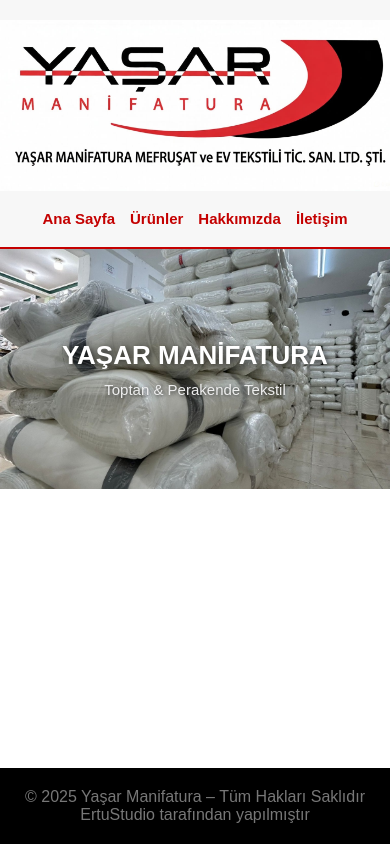
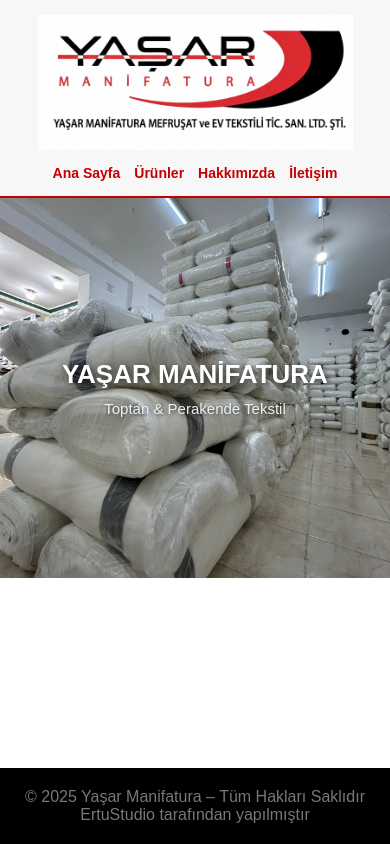
Before and after one commit to Etugurul/denme2y, a plain HTML site: page index.html in a window 390 px wide. Drawn offline with Linux system fonts and the light colour scheme.

Commit message:
Update style.css

```diff
--- a/style.css
+++ b/style.css
@@ -8,6 +8,7 @@
 /* ALTTA BOŞLUK OLMASIN */
 html, body {
     height: 100%;
+    overflow-x: hidden;
 }
 
 body {
@@ -17,40 +18,62 @@ body {
     flex-direction: column;
 }
 
-/* HEADER */
+/* HEADER - HER CİHAZDA AYNI HİYERARŞİ (ÜSTTE LOGO, ALTTA MENÜ) */
 .header {
     display: flex;
-    justify-content: space-between;
+    flex-direction: column;
     align-items: center;
-    padding: 30px 40px;
+    justify-content: center;
+    padding: 15px 20px;
     background: #f7f7f7;
     border-bottom: 2px solid #c40000;
+    gap: 15px;
+    width: 100%;
 }
 
-.logo {
-    width: 340px;
-    height: auto;
+.logo-area {
+    width: 100%;
+    display: flex;
+    justify-content: center;
+    align-items: center;
 }
 
-/* MENU */
+/* LOGO NE FAZLA NE AZ TAM SIĞACAK ŞEKİLDE */
+.logo {
+    width: 90%;
+    max-width: 380px;
+    height: auto;
+    display: block;
+    object-fit: contain;
+}
+
+/* MENU - HER CİHAZDA LOGONUN ALTINDA YAN YANA */
 .menu {
     display: flex;
+    flex-wrap: wrap;
+    justify-content: center;
+    align-items: center;
+    gap: 20px;
+    width: 100%;
 }
 
 .menu a {
-    margin-left: 20px;
+    margin-left: 0;
     text-decoration: none;
     color: #c40000;
     font-weight: 800;
+    font-size: 16px;
 }
 
 .menu a:hover {
     text-decoration: underline;
 }
 
-/* HERO (SLAYT ALANI - Karartmalar tamamen kaldırıldı, fotoğraflar net) */
+/* HERO (SLAYT ALANI - HER CİHAZDA EKRAN ORANINA GÖRE EŞİT) */
 .hero {
-    height: 480px;
+    height: 45vh;
+    min-height: 280px;
+    max-height: 480px;
     width: 100%;
     background-repeat: no-repeat;
     background-position: center;
@@ -66,19 +89,21 @@ body {
 
 .hero h1 {
     color: #fff;
-    font-size: 42px;
+    font-size: clamp(26px, 4vw, 42px);
     text-shadow: 2px 2px 6px rgba(0,0,0,0.7);
     position: relative;
     z-index: 2;
+    padding: 0 15px;
 }
 
 .hero p {
     color: #eee;
     margin-top: 10px;
-    font-size: 18px;
+    font-size: clamp(15px, 2vw, 18px);
     text-shadow: 1px 1px 4px rgba(0,0,0,0.7);
     position: relative;
     z-index: 2;
+    padding: 0 15px;
 }
 
 /* ARAMA ÇUBUĞU */
@@ -252,39 +277,18 @@ body {
     margin-top: auto;
 }
 
-/* ================= MOBİL ================= */
+/* ================= MOBİL UYUMLULUK (SADECE KARTLAR VE BOŞLUKLAR) ================= */
 @media (max-width: 768px) {
-    .header {
-        flex-direction: column;
-        padding: 20px 15px;
-        gap: 15px;
-    }
-
     .menu {
-        flex-wrap: wrap;
-        justify-content: center;
-        gap: 15px;
+        gap: 14px;
     }
 
     .menu a {
-        margin-left: 0;
-        font-size: 15px;
+        font-size: 14px;
     }
 
-    .hero {
-        height: 240px;
-    }
-
-    .logo {
-        width: 400px;
-    }
-
-    .hero h1 {
-        font-size: 26px;
-    }
-
-    .hero p {
-        font-size: 15px;
+    .search-container {
+        padding: 20px 20px 0 20px;
     }
 
     .categories,
```
